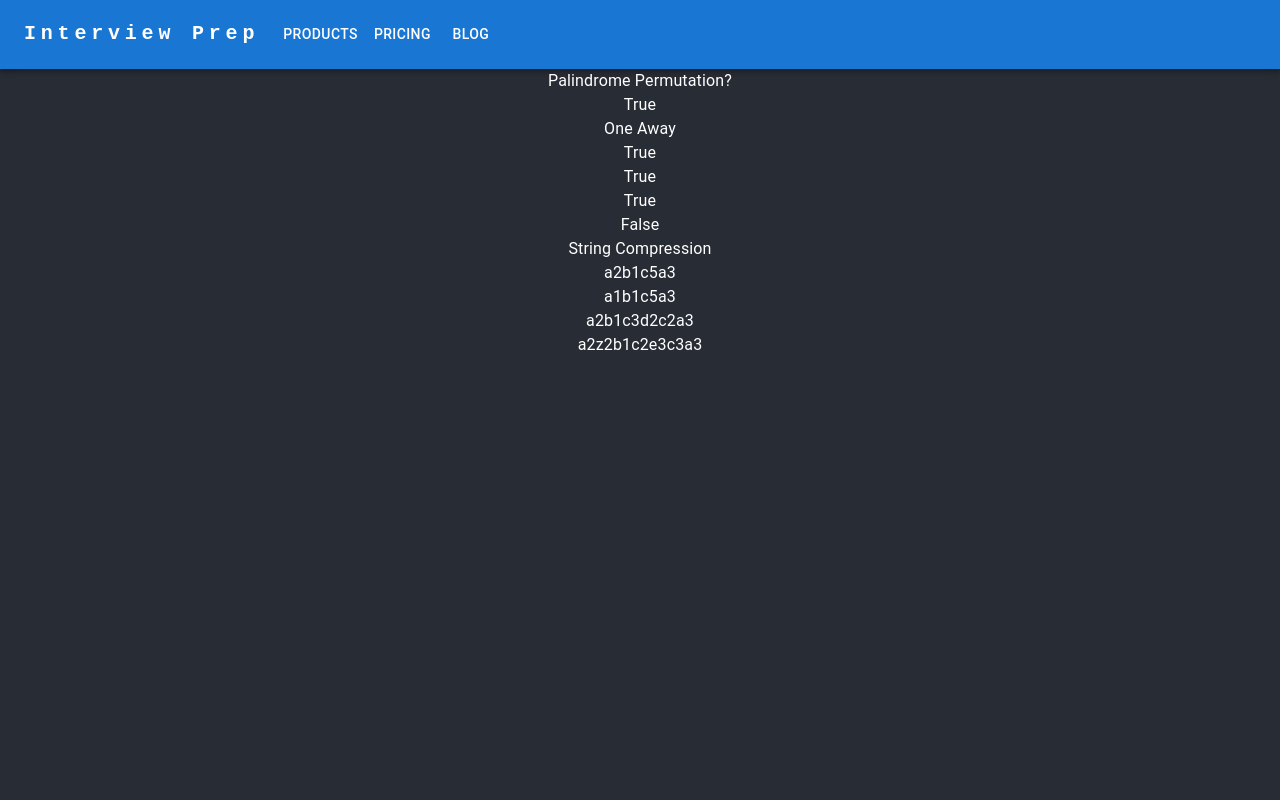
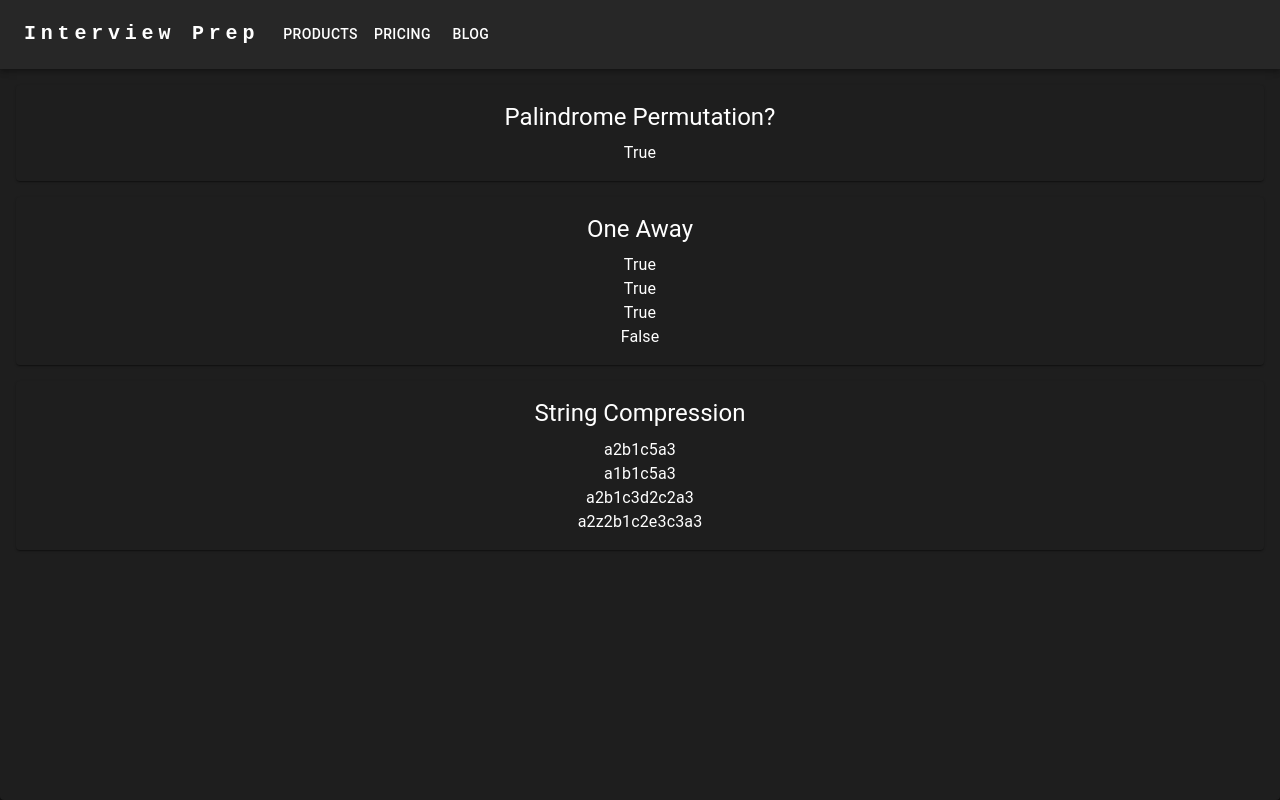
Before and after one commit to wesman93/interview-prep, a React (Create React App) app: page / in a window 1280 px wide. Built offline with nearby package versions, Linux system fonts and the light colour scheme.

Commit message:
added styling to visually separate sections

```diff
--- a/src/App.tsx
+++ b/src/App.tsx
@@ -4,15 +4,27 @@ import AppHeader from "./AppHeader";
 import PalindromePermutation from "./PalindromePermutation";
 import OneAway from "./OneAway";
 import StringCompression from "./StringCompression";
+import {ThemeProvider, createTheme} from '@mui/material/styles';
+import CssBaseline from '@mui/material/CssBaseline';
+import {Paper} from "@mui/material";
+
+const darkTheme = createTheme({
+    palette: {
+        mode: 'dark',
+    },
+});
 
 function App() {
     return (
-        <div className="App">
-            <AppHeader/>
-            <PalindromePermutation/>
-            <OneAway/>
-            <StringCompression/>
-        </div>
+        <ThemeProvider theme={darkTheme}>
+            <CssBaseline/>
+            <Paper className="App">
+                <AppHeader/>
+                <PalindromePermutation/>
+                <OneAway/>
+                <StringCompression/>
+            </Paper>
+        </ThemeProvider>
     );
 }
 
--- a/src/OneAway.tsx
+++ b/src/OneAway.tsx
@@ -1,5 +1,5 @@
 import React from 'react';
-import {Typography} from "@mui/material";
+import {Paper, Typography} from "@mui/material";
 
 const OneAway = () => {
 
@@ -31,13 +31,13 @@ const OneAway = () => {
         return differences <= 1;
     }
 
-    return <>
-        <Typography>One Away</Typography>
+    return  <Paper sx={{m: '1rem', p: '1rem'}}>
+        <Typography variant="h5" gutterBottom>One Away</Typography>
         <Typography>{isOneAway('pale', 'ple') ? 'True' : 'False'}</Typography>
         <Typography>{isOneAway('pales', 'pale') ? 'True' : 'False'}</Typography>
         <Typography>{isOneAway('pale', 'bale') ? 'True' : 'False'}</Typography>
         <Typography>{isOneAway('pale', 'bake') ? 'True' : 'False'}</Typography>
-    </>
+    </Paper>
 };
 
 export default OneAway;
--- a/src/PalindromePermutation.tsx
+++ b/src/PalindromePermutation.tsx
@@ -1,5 +1,5 @@
 import React from 'react';
-import {Typography} from "@mui/material";
+import {Paper, Typography} from "@mui/material";
 
 const PalindromePermutation = () => {
 
@@ -32,10 +32,10 @@ const PalindromePermutation = () => {
     }
 
     return (
-        <>
-            <Typography>Palindrome Permutation?</Typography>
+        <Paper sx={{m: '1rem', p: '1rem'}}>
+            <Typography variant="h5" gutterBottom>Palindrome Permutation?</Typography>
             <Typography>{isPermutation("Tact Coa") ? 'True' : 'False'}</Typography>
-        </>
+        </Paper>
     );
 }
 
--- a/src/StringCompression.tsx
+++ b/src/StringCompression.tsx
@@ -1,5 +1,5 @@
 import React from 'react';
-import {Typography} from "@mui/material";
+import {Paper, Typography} from "@mui/material";
 
 const StringCompression = () => {
 
@@ -22,13 +22,13 @@ const StringCompression = () => {
         return result;
     };
 
-    return <>
-        <Typography>String Compression</Typography>
+    return <Paper sx={{m: '1rem', p: '1rem'}}>
+        <Typography variant="h5" gutterBottom>String Compression</Typography>
         <Typography>{compressString('aabcccccaaa')}</Typography>
         <Typography>{compressString('abcccccaaa')}</Typography>
         <Typography>{compressString('aabcccddccaaa')}</Typography>
         <Typography>{compressString('aazzbcceeecccaaa')}</Typography>
-    </>;
+    </Paper>;
 }
 
 export default StringCompression;
```
